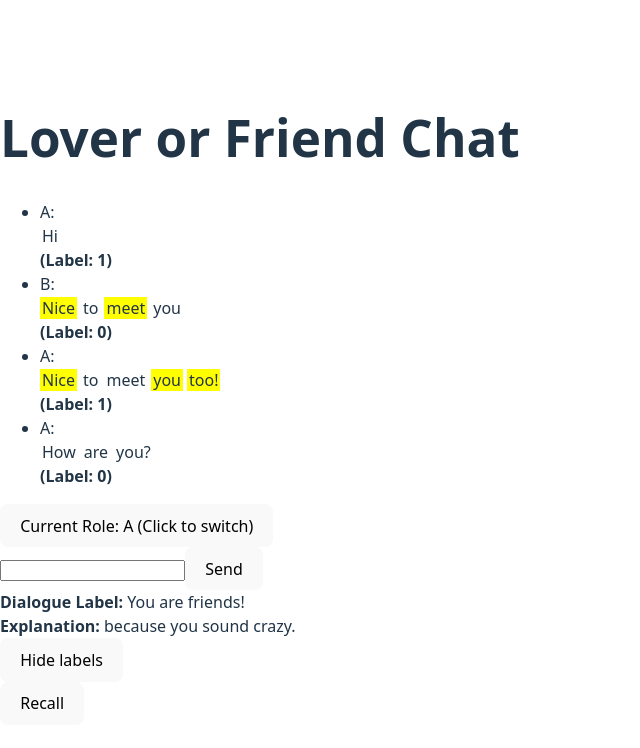
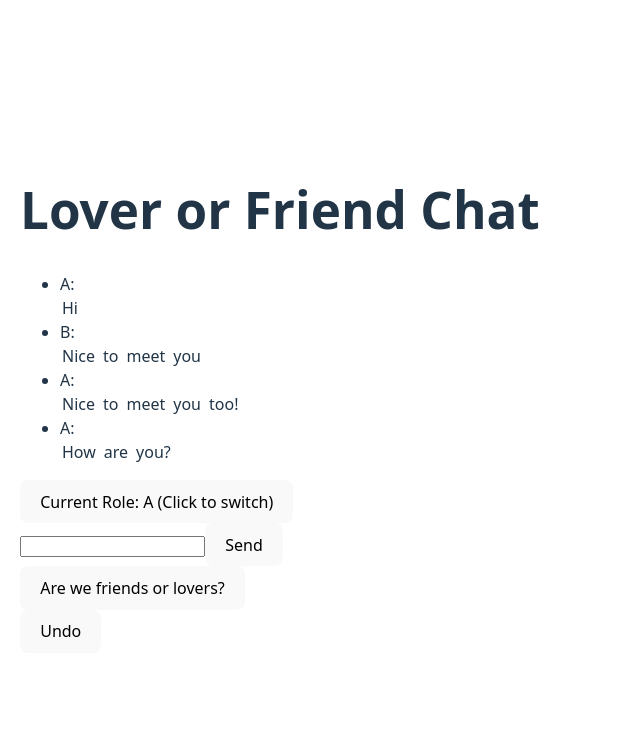
Before and after one commit to FZFZFZZ/PlatonicOrRomantic, a React (Vite) app in the folder frontend/: page / in a window 1280 px wide. Shown: the top 748 px of the page, without its empty margins (0-640 px from the left). Built offline with nearby package versions, Linux system fonts and the light colour scheme.

Commit message:
Preliminary frontend fixes

```diff
--- a/frontend/src/App.jsx
+++ b/frontend/src/App.jsx
@@ -1,15 +1,10 @@
 import React, { useState, useEffect } from "react";
 
+// sample data
+const sampleMessageHistory = ['Hi', 'Nice to meet you', 'Nice to meet you too!', 'How are you?']
+const sampleRoleHistory = ['A', 'B', 'A', 'A']
 
 export default function ChatApp() {
-
-  // sample data
-  let sampleMessageHistory = ['Hi', 'Nice to meet you', 'Nice to meet you too!', 'How are you?']
-  let sampleRoleHistory = ['A', 'B', 'A', 'A']
-  let sampleHighlightIndices = [[], [0, 3], [0, 3, 4], []]
-  let sampleLabel = 'You are friends!'
-  let sampleExplanation = 'because you don\'t sound familiar'
-  let sampleSentenceLabels = [0, 0, 0, 1]
 
   // current input
   const [role, setRole] = useState("A")
@@ -18,25 +13,16 @@ export default function ChatApp() {
   // chatHistory
   const [messageHistory, setMessageHistory] = useState(sampleMessageHistory)
   const [roleHistory, setRoleHistory] = useState(sampleRoleHistory)
-  const [highlightIndices, setHighlightIndices] = useState(sampleHighlightIndices)
-  const [sentenceLabels, setSentenceLabels] = useState(sampleSentenceLabels)
+  const [highlightIndices, setHighlightIndices] = useState([])
+  const [sentenceLabels, setSentenceLabels] = useState([])
 
   // labels
-  const [label, setLabel] = useState(sampleLabel)
-  const [explanation, setExplanation] = useState(sampleExplanation)
-
-  useEffect(() => {
-    if (label !== "") {
-      setHighlightIndices(getHighlightIndices())
-      setExplanation(getExplanation())
-      setSentenceLabels(getSentenceLabels())
-    } else {
-      setExplanation("")
-    }
-  }, [label])
+  const [label, setLabel] = useState('')
 
   return (
-    <div>
+    <div style={{
+      padding: "20px",
+    }}>
       <h1>Lover or Friend Chat</h1>
 
       {/* Chat History with hightlight of important words*/}
@@ -62,7 +48,6 @@ export default function ChatApp() {
       </div>
 
       {/* Message Input */}
-      <form onSubmit={handleSubmit}>
       <input
         type="text"
         value={message}
@@ -72,7 +57,7 @@ export default function ChatApp() {
       />
       <button
         type="submit"
-          onSubmit={() => {
+        onClick={() => {
           setMessageHistory((messageHistory) => [...messageHistory, message])
           setRoleHistory((roleHistory) => [...roleHistory, role])
           setHighlightIndices((highlightIndices) => [...highlightIndices, []])
@@ -80,21 +65,17 @@ export default function ChatApp() {
       >
         Send
       </button>
-      </form>
 
       {/* Label */}
       <div>
         {label === "" ? null : <strong>Dialogue Label: </strong> }{label}
       </div>
-      <div>
-        {label === "" ? null : <strong>Explanation: </strong> }{explanation}
-      </div>
 
       {/* ReLabel Button */}
       <div>
         <button onClick={() => {
-          setLabel((label) => (label === "" ? getLabel() : ""))
-        }}>{label === "" ? 'Are we friends or lovers?' : 'Hide labels'}</button>
+          setLabel((label) => label)
+        }}>Are we friends or lovers?</button>
       </div>
 
       {/* Recall Button */}
@@ -103,7 +84,7 @@ export default function ChatApp() {
           setMessageHistory(messageHistory.slice(0, -1))
           setRoleHistory(roleHistory.slice(0, -1))
           setSentenceLabels(sentenceLabels.slice(0, -1))
-        }}>Recall</button>
+        }}>Undo</button>
       </div>
     </div>
   );
@@ -114,34 +95,13 @@ function handleSubmit() {
 
 }
 
-function getLabel() {
-  const sampleLabel = 'You are lovers!'
-  return sampleLabel
-}
-
-
-function getHighlightIndices() {
-  const sampleHighlightIndices = [[], [0, 2], [0, 3, 4], []]
-  return sampleHighlightIndices
-}
-
-function getExplanation() {
-  const sampleExplanation = 'because you sound crazy.'
-  return sampleExplanation
-}
-
-function getSentenceLabels() {
-  const sampleSentenceLabels = [1, 0, 1, 0]
-  return sampleSentenceLabels
-}
-
 function HighlightedSentence({ sentence, indices, label }) {
   const words = sentence.split(' ');
 
   return (
     <div>
       {words.map((word, index) => {
-        const isHighlighted = (label !== "") && indices.includes(index);
+        const isHighlighted = (label !== "") && indices?.includes(index);
         return (
           <span
             key={index}
```
Lines whose indentation alone changed are shown as unchanged.
